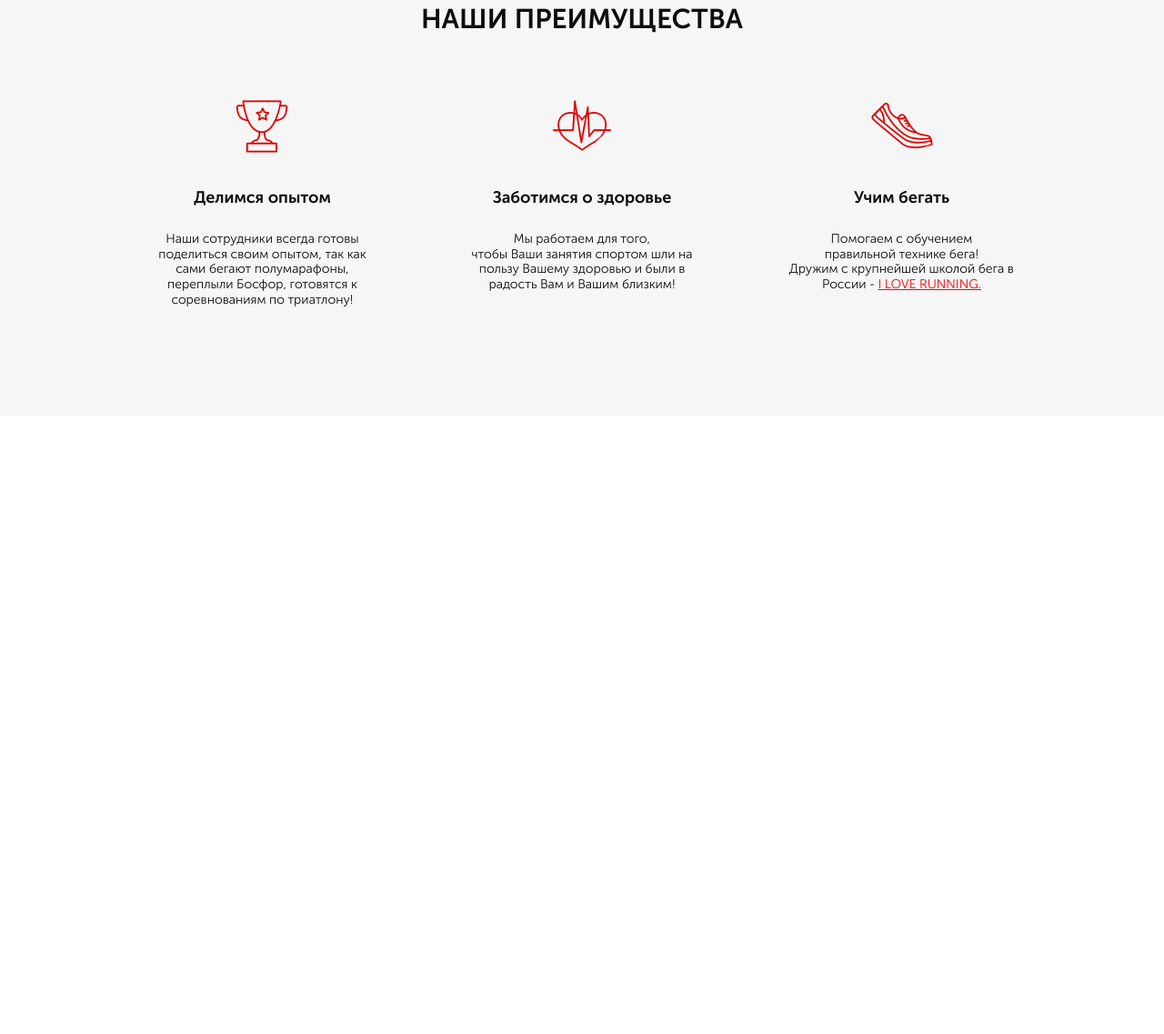
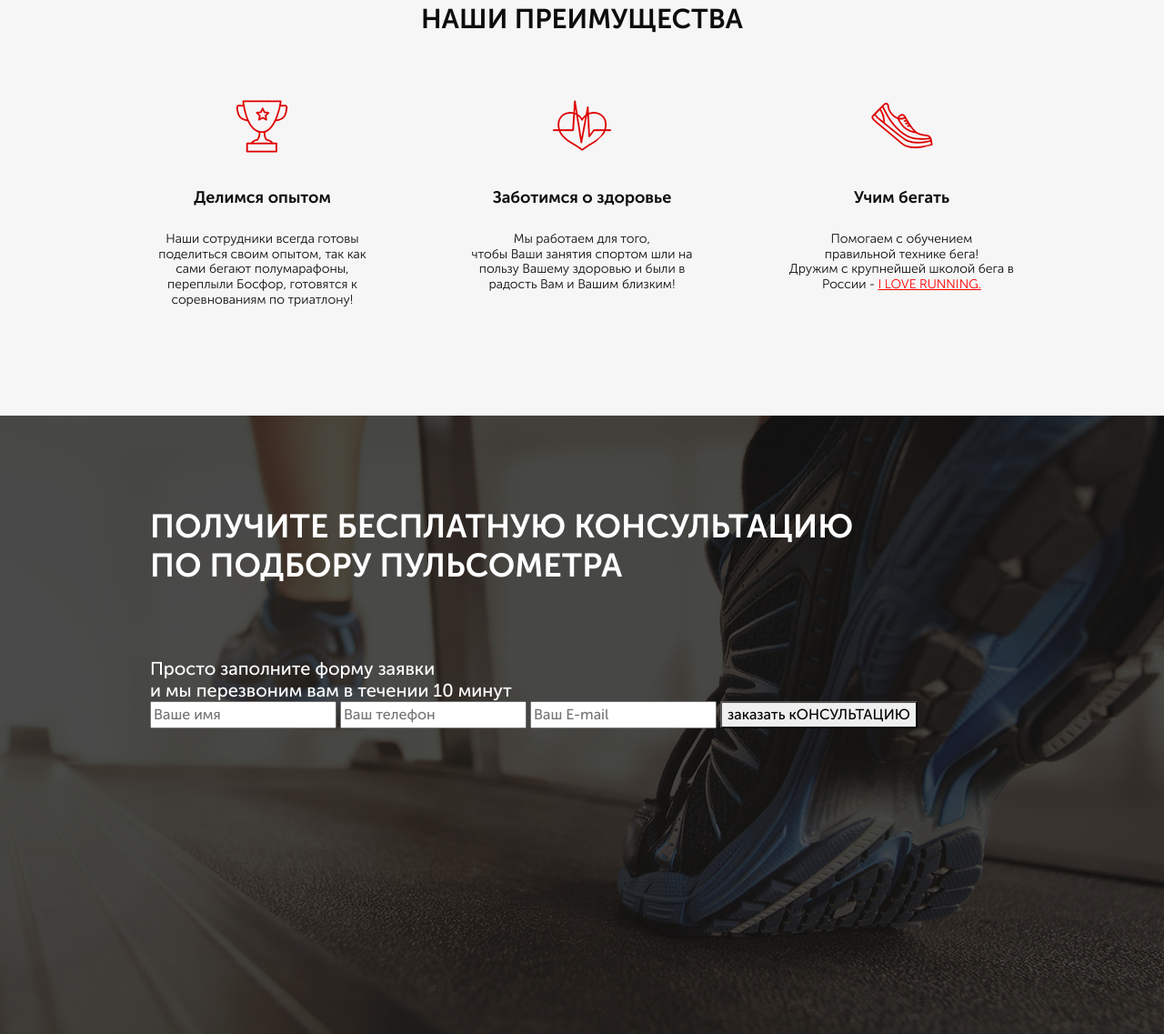
Before and after one commit to Roman2444/pulse-proj, a website: page src/index.html in a window 1280 px wide. Shown: the part 784-1921 px from the top of the page at 91% size. Before the commit the page ends 1241 px from the top, so only its background shows below. Drawn offline with Linux system fonts and the light colour scheme; files whose address does not match are found by name.

Commit message:
add blocks consultation and forms

```diff
--- a/src/index.html
+++ b/src/index.html
@@ -89,5 +89,23 @@
             </div>
         </div>
     </div>
+    <div class="consultation">
+        <div class="container">
+            <h2 class="title title_left">
+                Получите бесплатную консультацию<br>
+                по подбору пульсометра
+            </h2>
+            <div class="consultation__descr">
+                Просто заполните форму заявки <br>
+                и мы перезвоним вам в течении 10 минут
+            </div>
+            <form class="feeed-form" action="#">
+                <input name="name" required placeholder="Ваше имя" type="text">
+                <input name="phone" required placeholder="Ваш телефон" type="number">
+                <input name="email" required placeholder="Ваш E-mail" type="email">
+                <button>заказать кОНСУЛЬТАЦИЮ</button>
+            </form>
+        </div>
+    </div>
 </body>
 </html>
--- /dev/null
+++ b/src/sass/blocks/_consultation.scss
@@ -0,0 +1,15 @@
+ .consultation {
+    min-height: 680px;
+    padding: 100px 0 92px 0;
+    background: url(../../img/bg2.jpg) center (center/cover) no-repeat;
+    &__descr {
+        margin-top: 80px;
+
+        font-size: 20px;
+        line-height: 1.2;
+        font-weight: 500;
+        color: #ffffff;
+
+    }
+
+ }
--- /dev/null
+++ b/src/sass/blocks/_forms.scss
@@ -0,0 +1,3 @@
+.feed-form {
+    margin-top: 36px;
+}
--- a/src/sass/style.scss
+++ b/src/sass/style.scss
@@ -15,6 +15,8 @@
 @import "blocks/buttons";
 @import "blocks/advantages";
 @import "blocks/titles";
+@import "blocks/consultation";
+@import "blocks/forms";
 
 
 @import "blocks/media";
```
Also changed, not shown: src/css/style.min.css.
